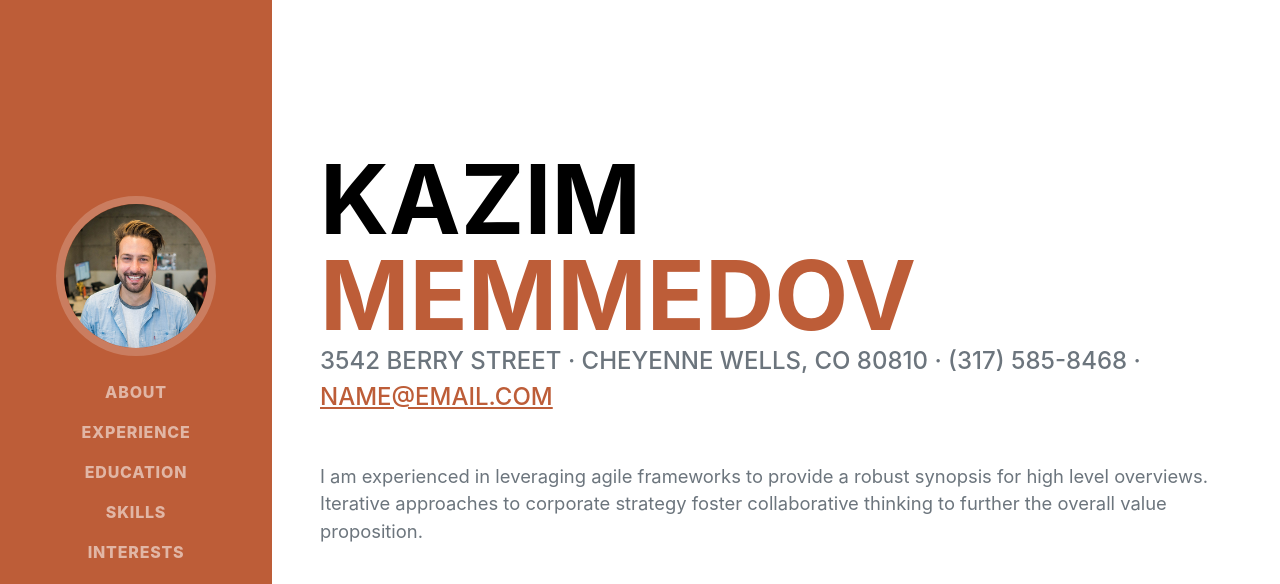
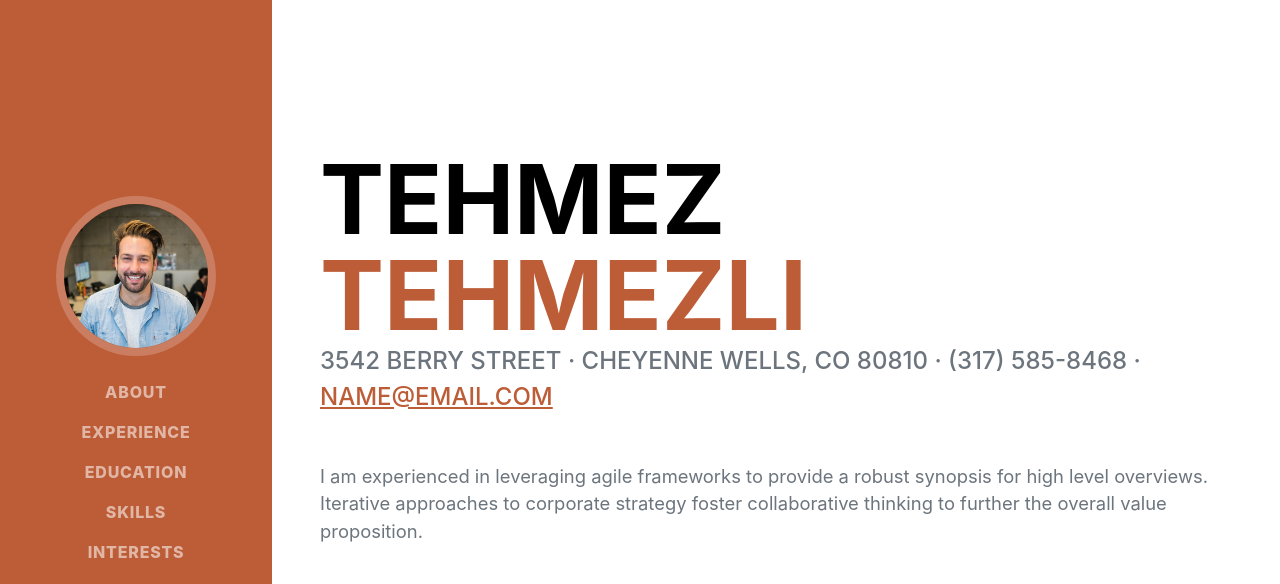
Before and after one commit to nurlansardarli/testgithub-2, a plain HTML site: page index.html in a window 1280 px wide. Shown: the top 584 px of the page. Drawn offline with nearby package versions, Linux system fonts and the light colour scheme; a web font is replaced by a local one.

Commit message:
first template

```diff
--- a/index.html
+++ b/index.html
@@ -40,8 +40,8 @@
             <section class="resume-section" id="about">
                 <div class="resume-section-content">
                     <h1 class="mb-0">
-                        Kazim
-                        <span class="text-primary">Memmedov</span>
+                        Tehmez
+                        <span class="text-primary">Tehmezli</span>
                     </h1>
                     <div class="subheading mb-5">
                         3542 Berry Street · Cheyenne Wells, CO 80810 · (317) 585-8468 ·
```
